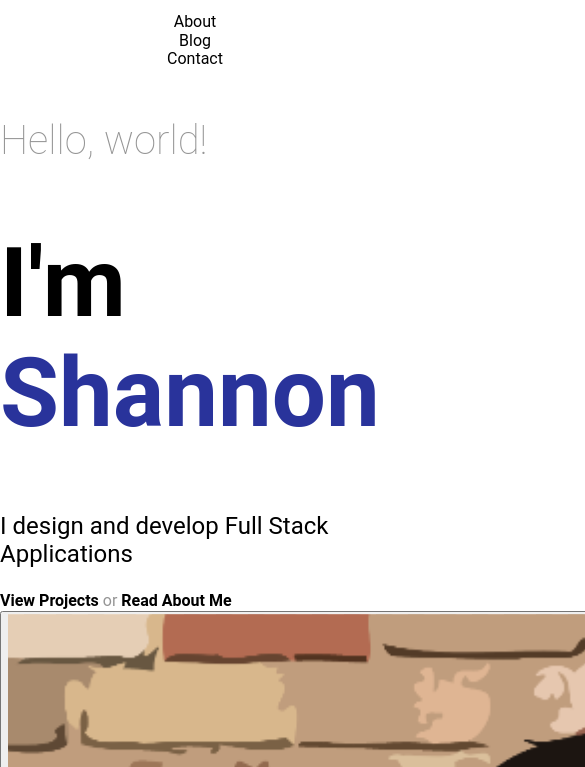
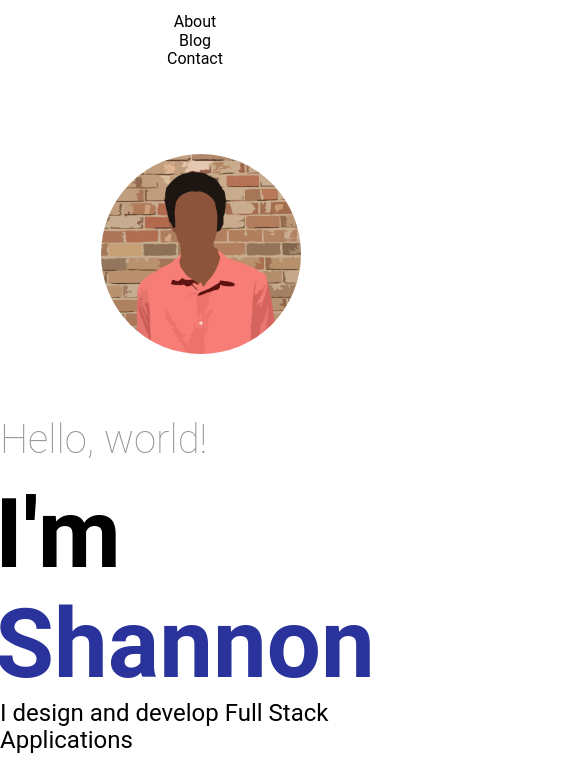
Before and after one commit to centanomics/portfolio, a Gatsby site: page / in a window 390 px wide. Shown: the part 52-819 px from the top of the page, 585 px wide, since content can reach past the window. Built offline with nearby package versions, Linux system fonts and the light colour scheme; Gatsby itself is replaced by a stand-in of ours.

Commit message:
made the intro section friendly to mobile devices

```diff
--- a/src/styles/global.css
+++ b/src/styles/global.css
@@ -76,14 +76,32 @@ html {
 * INTRO
 */
 
+.intro section {
+  display: grid;
+  grid-template-areas: "A A A A B B";
+  align-items: center;
+}
+
+.description {
+  grid-area: A;
+  justify-self: start;
+}
+
+.image {
+  grid-area: B;
+  justify-self: end;
+}
+
 .description h2 {
   color: var(--gray);
   font-size: 2.5rem;
   font-weight: 200;
+  margin: 0 0 16px;
 }
 
 .description h1 {
   font-size: 6rem;
+  margin: 0 0 0 -5px;
 }
 
 .description h1 span {
@@ -92,7 +110,13 @@ html {
 
 .description p {
   font-size: 1.5rem;
+  margin: 0;
 }
+
+.description nav {
+  margin-top: 1rem;
+}
+
 .description a {
   font-weight: bold;
   text-decoration: none;
@@ -102,11 +126,25 @@ html {
   color: var(--gray);
 }
 
+.image {
+  width: 200px;
+  height: 200px;
+  background: none;
+  border: none;
+}
+
+.image img {
+  width: 200px;
+  height: 200px;
+  border-radius: 50%;
+}
+
 /*
 * MEDIA QUERIES
 */
 
 @media(max-width: 1000px) {
+  /* header */
   .main-header {
     grid-template-areas: "A A A A A A" "B B B B B B" "C C C C C C";
   }
@@ -118,6 +156,17 @@ html {
   .navigation ul {
     flex-direction: column;
   }
-  /*-----*/
+  /*intro*/
+  .intro section {
+    grid-template-areas: "B" "A";
+  }
+
+  .image, .description {
+    justify-self: center;
+  }
+
+  .image {
+    margin: 64px 0;
+  }
 
 }
```
